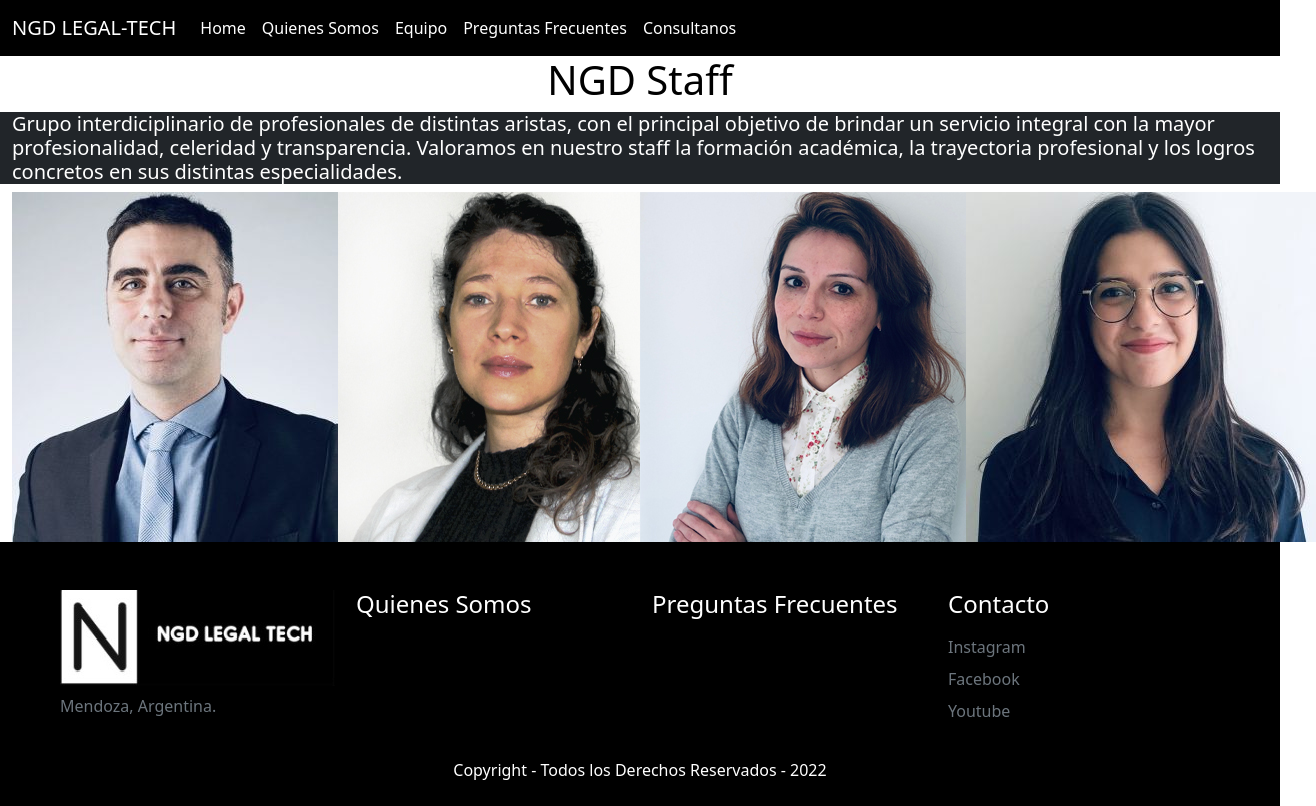
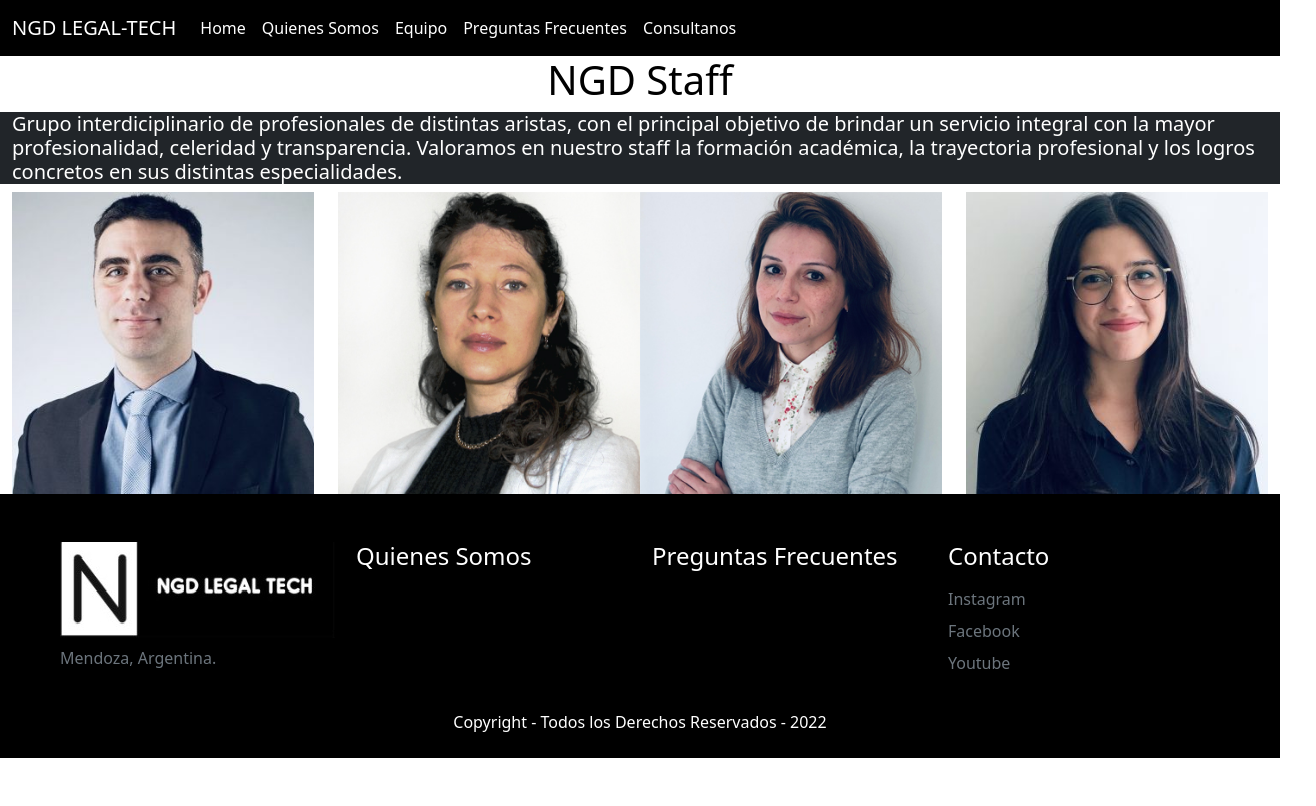
Before and after one commit to pablonicolasgaldeano/desafioaplicandobootstrap-galdeano, a plain HTML site: page pages/Equipo.html in a window 1280 px wide. Shown: the whole page, 1316 px wide, since content can reach past the window. Drawn offline with nearby package versions, Linux system fonts and the light colour scheme.

Commit message:
aplicando bootstrap tp obligatorio

```diff
--- a/pages/Equipo.html
+++ b/pages/Equipo.html
@@ -68,11 +68,11 @@
     <div class="row">
 
       <div class="col-lg-6 col-md-6 col-sm-12">
-        <img src="../multimedia/Sebastian_Kaufman.jpg" alt="">
+        <img class="img-fluid" src="../multimedia/Sebastian_Kaufman.jpg" alt="">
       </div>
 
       <div class="col-lg-6 col-md-6 col-sm-12">
-        <img src="../multimedia/DELFINA_VUOTTO.jpg" alt="">
+        <img class="img-fluid" src="../multimedia/DELFINA_VUOTTO.jpg" alt="">
       </div>
 
     </div>
@@ -80,11 +80,11 @@
     <div class="row">
 
       <div class="col-lg-6 col-md-6 col-sm-12">
-        <img src="../multimedia/FOLERNCIA_BELLIDO.jpg" alt="">
+        <img class="img-fluid" src="../multimedia/FOLERNCIA_BELLIDO.jpg" alt="">
       </div>
 
       <div class="col-lg-6 col-md-6 col-sm-12">
-        <img src="../multimedia/ANDREA_CARLA_VESPUCCI.jpg" alt="">
+        <img class="img-fluid" src="../multimedia/ANDREA_CARLA_VESPUCCI.jpg" alt="">
       </div>
 
     </div>
```
Also changed, not shown: index.html (+4 -4 lines).
